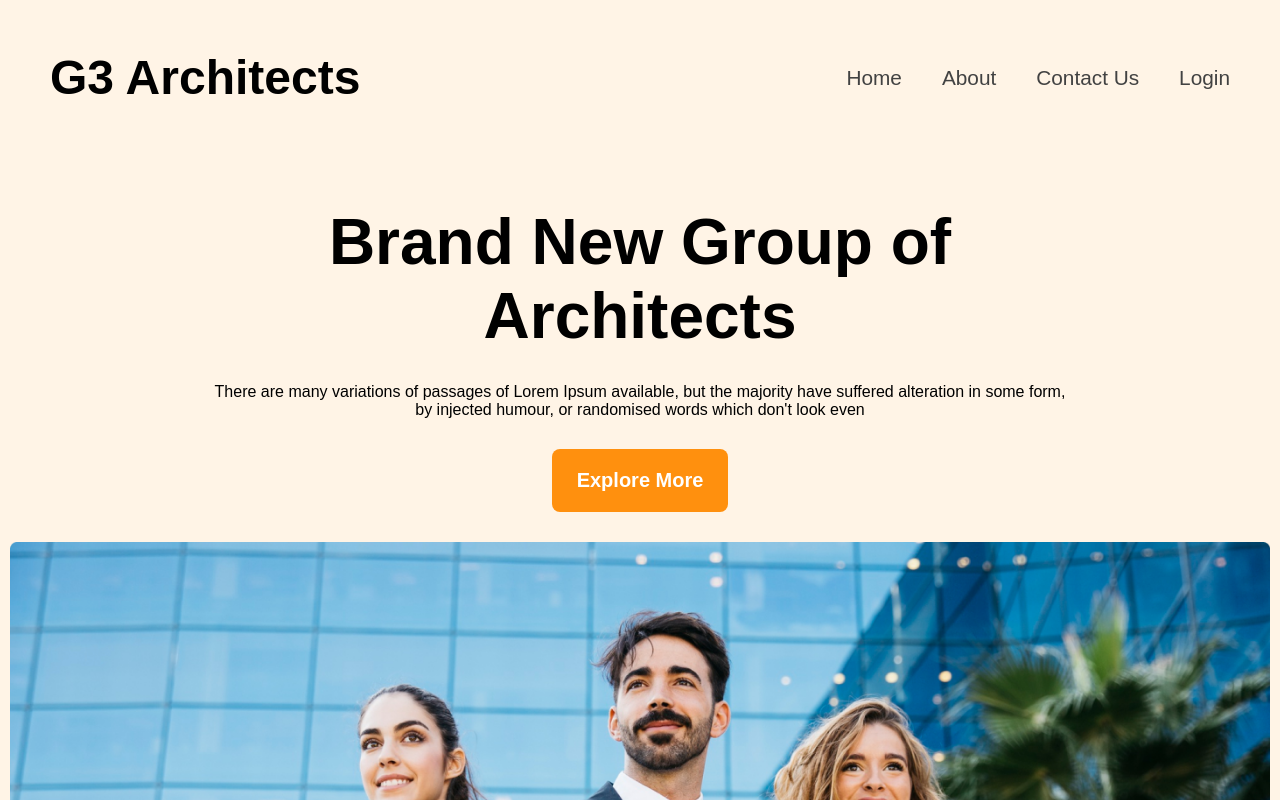
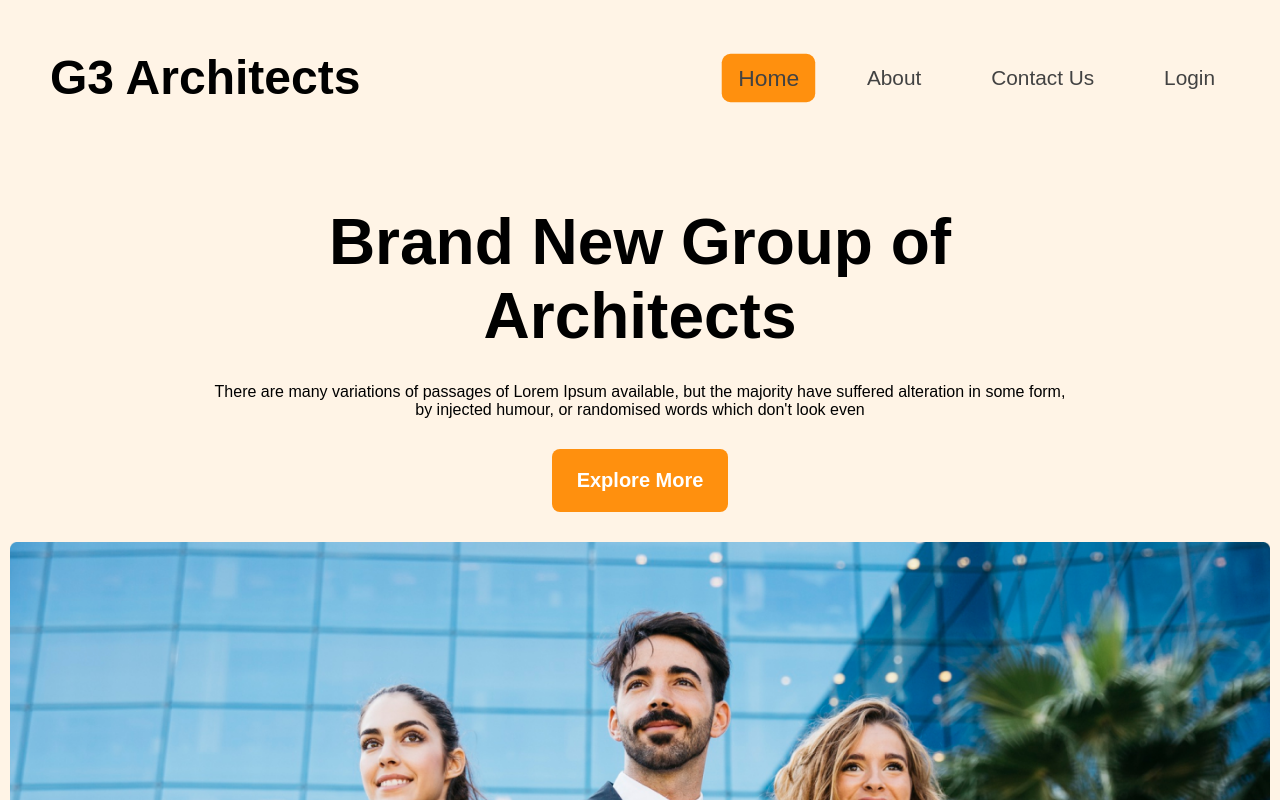
Before and after one commit to toukir5588/g3-architects-resources, a plain HTML site: page index.html in a window 1280 px wide. In both pictures the pointer is over the item "Home". Shown: the top 800 px of the page. Drawn offline with Linux system fonts and the light colour scheme.

Commit message:
added btn hover efact

```diff
--- a/styles/style.css
+++ b/styles/style.css
@@ -12,7 +12,6 @@
   font-weight: 400;
   font-style: normal;
 }
-
 
 
 /** shared css */
@@ -33,6 +32,9 @@ font-weight: bold;
 .navbar .list_item  li{
 list-style: none;
 margin-left: 40px;
+padding: 10px 15px;
+transition: transform .5s ease;
+
 }
 .navbar .list_item  li a{
 text-decoration: none;
@@ -40,6 +42,14 @@ color: #424242;
 font-size: 1.3rem;
 font-weight: 500;
 }
+
+ .list_item li:hover{
+   background: #FF900E;
+   color: #ffff;
+   border-radius: 8px;
+   transform: scale(1.1);
+ }
+
 
 .banner_content{
     max-width: 860px;
```
